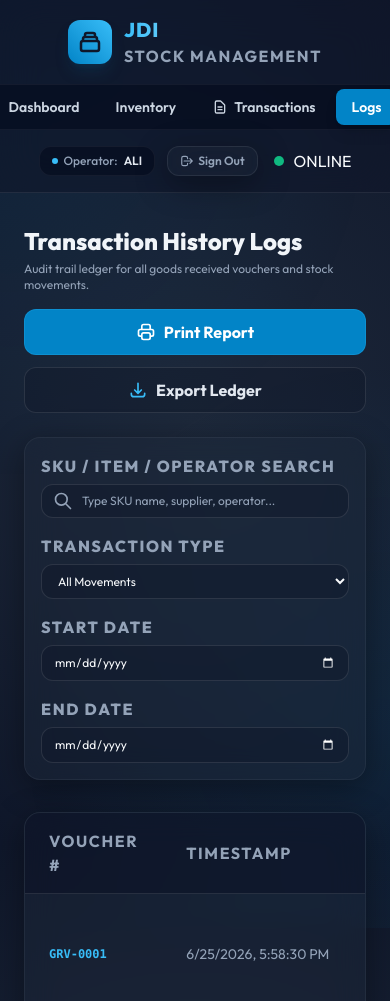
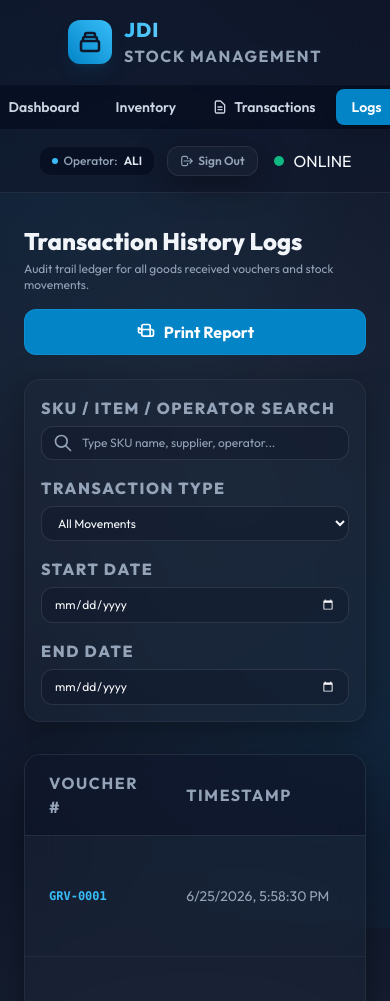
Before and after one commit to Hamandishe19/Ali-Stock-management, a website: page history.html in a window 390 px wide. Shown: the top 1001 px of the page. Drawn offline with nearby package versions, Linux system fonts and the light colour scheme; sample sign-in values are in the browser's storage.

Commit message:
Remove auth guard script from history.html
Removed the authentication guard script from the history page.

```diff
--- a/history.html
+++ b/history.html
@@ -22,6 +22,7 @@
     }
   </script>
   <link rel="stylesheet" href="shared.css">
+  <script src="auth.js"></script>
   <style>
     /* Print Styles */
     @media print {
@@ -51,7 +52,6 @@
         color: black !important;
         padding: 0 !important;
       }
-
       /* --- REPORT PRINTING MODE --- */
       body.printing-report > * { display: none !important; }
       body.printing-report main {
@@ -103,7 +103,6 @@
       body.printing-report .text-slate-300, body.printing-report .text-slate-400 {
         color: #1e293b !important;
       }
-
       @page {
         margin: 1.5cm;
         size: landscape;
@@ -114,16 +113,9 @@
       .print-only { display: none !important; }
     }
   </style>
-  <script>
-    // Auth Guard
-    if (localStorage.getItem('is_logged_in') !== 'true') {
-      window.location.replace('login.html');
-    }
-  </script>
 </head>
 <body class="relative overflow-x-hidden pb-12">
   <div class="glow-bg"></div>
-
   <!-- Header & Navbar -->
   <header class="glass-nav sticky top-0 z-40 px-6 py-4">
     <div class="max-w-7xl mx-auto flex flex-col md:flex-row items-center justify-between gap-4">
@@ -138,7 +130,6 @@
           <p class="text-3xs tracking-widest text-slate-400 font-bold uppercase">STOCK MANAGEMENT</p>
         </div>
       </div>
-
       <!-- Navigation Menu -->
       <nav class="flex items-center space-x-1 bg-slate-950/45 p-1 rounded-xl border border-white/5">
         <a href="index.html" class="px-4 py-2 rounded-lg text-sm font-semibold text-slate-300 hover:text-white hover:bg-white/5 transition">Dashboard</a>
@@ -151,7 +142,6 @@
         </a>
         <a href="history.html" class="px-4 py-2 rounded-lg text-sm font-semibold bg-sky-primary text-white shadow-lg transition">Logs</a>
       </nav>
-
       <!-- Network and User Selector controls -->
       <div class="flex items-center space-x-4">
         <div id="user-selector-container"></div>
@@ -164,17 +154,14 @@
       </div>
     </div>
   </header>
-
   <!-- Main Container -->
   <main class="max-w-7xl mx-auto px-6 mt-8">
-
     <!-- Print Only Header -->
     <div class="print-only print-header">
       <h1 class="text-2xl font-black tracking-widest text-slate-900">JDI STOCK MANAGEMENT SYSTEM</h1>
       <h2 class="text-sm font-bold text-slate-500 uppercase tracking-widest mt-1">Stock Transaction Audit Report</h2>
       <p id="print-report-meta" class="text-xs text-slate-400 mt-2 font-mono">Report details loader...</p>
     </div>
-
     <!-- Title and Action Bar -->
     <div class="flex flex-col sm:flex-row justify-between items-start sm:items-center gap-4 mb-6 no-print">
       <div>
@@ -185,21 +172,12 @@
         <!-- Print Trigger -->
         <button onclick="printReport()" class="w-full sm:w-auto py-2.5 px-5 rounded-xl font-bold bg-sky-primary text-white border border-sky-400/20 hover:bg-sky-650 transition flex items-center justify-center space-x-2">
           <svg class="w-5 h-5 text-white" fill="none" stroke="currentColor" viewBox="0 0 24 24">
-            <path stroke-linecap="round" stroke-linejoin="round" stroke-width="2" d="M17 17h2a2 2 0 002-2v-4a2 2 0 00-2-2H5a2 2 0 00-2 2v4a2 2 0 002 2h2m2 4h6a2 2 0 002-2v-4a2 2 0 00-2-2H9a2 2 0 00-2 2v4a2 2 0 002 2zm8-12V5a2 2 0 00-2-2H9a2 2 0 00-2 2v4h10z"></path>
+            <path stroke-linecap="round" stroke-linejoin="round" stroke-width="2" d="M17 17h2a2 2 0 002-2v-4a2 2 0 00-2-2H5a2 2 0 00-2-2v4a2 2 0 002 2h2m2 4h6a2 2 0 002-2v-4a2 2 0 00-2-2H9a2 2 0 00-2 2v4a2 2 0 002 2zm8-12V5a2 2 0 00-2-2H9a2 2 0 00-2 2v4h10z"></path>
           </svg>
           <span>Print Report</span>
         </button>
-
-        <!-- Export JSON -->
-        <button id="export-history-btn" class="w-full sm:w-auto py-2.5 px-5 rounded-xl font-bold bg-slate-900/40 text-slate-200 border border-white/10 hover:bg-slate-900/80 transition flex items-center justify-center space-x-2">
-          <svg class="w-5 h-5 text-sky-450" fill="none" stroke="currentColor" viewBox="0 0 24 24">
-            <path stroke-linecap="round" stroke-linejoin="round" stroke-width="2" d="M4 16v1a3 3 0 003 3h10a3 3 0 003-3v-1m-4-4l-4 4m0 0l-4-4m4 4V4"></path>
-          </svg>
-          <span>Export Ledger</span>
-        </button>
       </div>
     </div>
-
     <!-- Search & Filter Ribbon -->
     <section class="glass p-4 rounded-2xl mb-8 border border-white/5 flex flex-col lg:flex-row items-end gap-4 no-print">
 
@@ -215,7 +193,6 @@
           <input type="text" id="history-search" placeholder="Type SKU name, supplier, operator..." class="w-full pl-10 pr-4 py-2 rounded-xl glass-input text-xs focus:outline-none">
         </div>
       </div>
-
       <!-- Direction Filter -->
       <div class="w-full md:w-44">
         <label class="block text-3xs font-extrabold text-slate-400 uppercase tracking-widest mb-1.5">Transaction Type</label>
@@ -225,20 +202,16 @@
           <option value="out">Stock Out (GIN)</option>
         </select>
       </div>
-
       <!-- Date Pickers -->
       <div class="w-full md:w-40">
         <label class="block text-3xs font-extrabold text-slate-400 uppercase tracking-widest mb-1.5">Start Date</label>
         <input type="date" id="history-start-date" class="w-full px-3 py-2 rounded-xl glass-input text-xs focus:outline-none cursor-pointer">
       </div>
-
       <div class="w-full md:w-40">
         <label class="block text-3xs font-extrabold text-slate-400 uppercase tracking-widest mb-1.5">End Date</label>
         <input type="date" id="history-end-date" class="w-full px-3 py-2 rounded-xl glass-input text-xs focus:outline-none cursor-pointer">
       </div>
-
     </section>
-
     <!-- Audit Ledger Table -->
     <section class="glass rounded-2xl border border-white/5 overflow-hidden mb-8">
       <div class="overflow-x-auto">
@@ -263,9 +236,7 @@
         </table>
       </div>
     </section>
-
   </main>
-
   <!-- MODAL: JDI Goods Received Voucher Receipt -->
   <div id="receipt-modal" class="fixed inset-0 z-50 hidden items-center justify-center p-4 bg-slate-950/80 backdrop-blur-sm no-print">
     <div class="glass-modal rounded-3xl w-full max-w-3xl overflow-hidden border border-white/10 shadow-2xl flex flex-col max-h-[95vh]">
@@ -283,7 +254,6 @@
           </svg>
         </button>
       </div>
-
       <!-- GRV Receipt Body (Printable) -->
       <div id="grv-print-area" class="overflow-y-auto bg-white text-slate-900 font-sans" style="font-family: Arial, sans-serif;">
 
@@ -306,7 +276,6 @@
               <strong>F:</strong> 243-242-300037
             </div>
           </div>
-
           <!-- Right: Voucher Title + Number -->
           <div style="text-align:right; min-width:200px;">
             <div style="font-size:18px;font-weight:900;letter-spacing:2px;color:#1e293b;text-transform:uppercase;" id="receipt-type">GOODS RECEIVED VOUCHER</div>
@@ -314,7 +283,6 @@
             <div style="font-size:9px;color:#94a3b8;margin-top:2px;font-family:monospace;" id="receipt-id">JDI-GRV-0001</div>
           </div>
         </div>
-
         <!-- Memo / Date / Reference Row -->
         <div style="display:grid;grid-template-columns:1fr 1fr;gap:0;border-bottom:1px solid #e2e8f0;padding:10px 24px;">
           <div>
@@ -336,7 +304,6 @@
             <span id="receipt-jt-orden" style="font-size:10px;font-weight:600;color:#1e293b;margin-left:6px;">—</span>
           </div>
         </div>
-
         <!-- Items Table -->
         <div style="padding:0 24px;">
           <table style="width:100%;border-collapse:collapse;font-size:10px;">
@@ -359,12 +326,10 @@
             <tr style="border-bottom:1px solid #e2e8f0;"><td style="padding:6px;border-right:1px solid #e2e8f0;">&nbsp;</td><td style="border-right:1px solid #e2e8f0;"></td><td style="border-right:1px solid #e2e8f0;"></td><td style="border-right:1px solid #e2e8f0;"></td><td style="border-right:1px solid #e2e8f0;"></td><td></td></tr>
           </table>
         </div>
-
         <!-- Footer Reference Code -->
         <div style="text-align:right;padding:4px 24px;border-top:1px solid #e2e8f0;">
           <span style="font-size:8px;color:#94a3b8;font-family:monospace;" id="receipt-footer-code">JDI-GRV-01 (Rev. 0)</span>
         </div>
-
         <!-- Three-Party Signature Row -->
         <div style="display:grid;grid-template-columns:1fr 1fr;gap:24px;padding:16px 24px;border-top:2px solid #1e293b;align-items:start;">
 
@@ -384,7 +349,6 @@
                 </div>
               </div>
             </div>
-
             <!-- Received By -->
             <div>
               <div style="display:flex;align-items:center;gap:8px;margin-bottom:4px;">
@@ -398,7 +362,6 @@
                 </div>
               </div>
             </div>
-
             <!-- Delivered By -->
             <div>
               <div style="display:flex;align-items:center;gap:8px;margin-bottom:4px;">
@@ -412,18 +375,13 @@
                 </div>
               </div>
             </div>
-
           </div>
-
           <!-- Right: Official Stamp Box -->
           <div style="display:flex;flex-direction:column;align-items:center;justify-content:center;border:2px solid #1e293b;border-radius:8px;padding:16px;min-height:120px;">
             <span style="font-size:10px;font-weight:700;text-transform:uppercase;letter-spacing:2px;color:#64748b;">OFFICIAL STAMP</span>
           </div>
-
         </div>
-
       </div>
-
       <!-- Controls -->
       <div class="px-6 py-4 bg-slate-900/60 border-t border-white/10 flex items-center justify-between shrink-0 no-print">
         <button onclick="printCurrentReceipt()" class="py-2 px-5 rounded-xl font-bold bg-sky-primary text-white border border-sky-400/20 hover:bg-sky-650 transition flex items-center space-x-2">
@@ -438,10 +396,8 @@
       </div>
     </div>
   </div>
-
   <!-- Toast Container -->
   <div id="toast-container" class="fixed bottom-5 right-5 z-50 flex flex-col space-y-2 max-w-sm w-full font-sans"></div>
-
   <!-- Scripts -->
   <script src="db.js"></script>
   <script src="db-init-data.js"></script>
```
